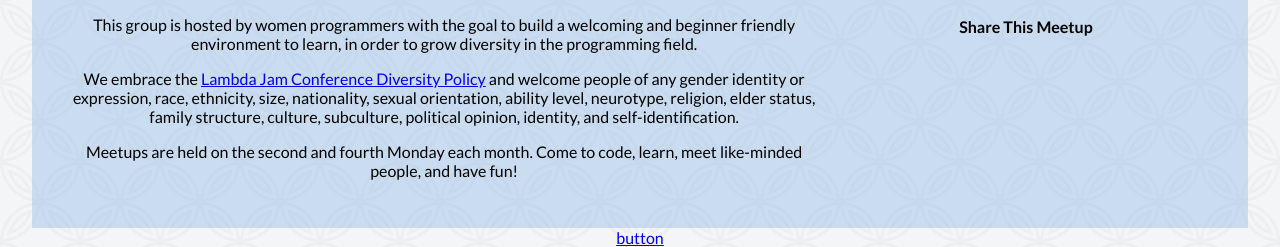
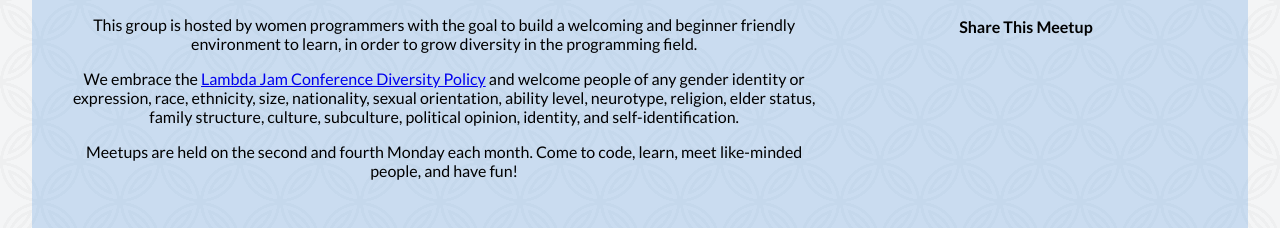
Before and after one commit to NashvilleWomenProgrammers/nashvillewomenprogrammers.github.io, a website: page index.html in a window 1280 px wide. Shown: the part 1558-1805 px from the top of the page. Drawn offline with Linux system fonts and the light colour scheme.

Commit message:
Revert "added btn for back-to-top feature" - forgot to put on branch
This reverts commit ac66c391be9389c65194f9d8e1ec72080621fc05.

```diff
--- a/index.html
+++ b/index.html
@@ -81,6 +81,5 @@
           </p>
         </article>
       </section>
-      <a href="#content"><div class="back-to-top-btn">button</div></a>
     </body>
 </html>
```
